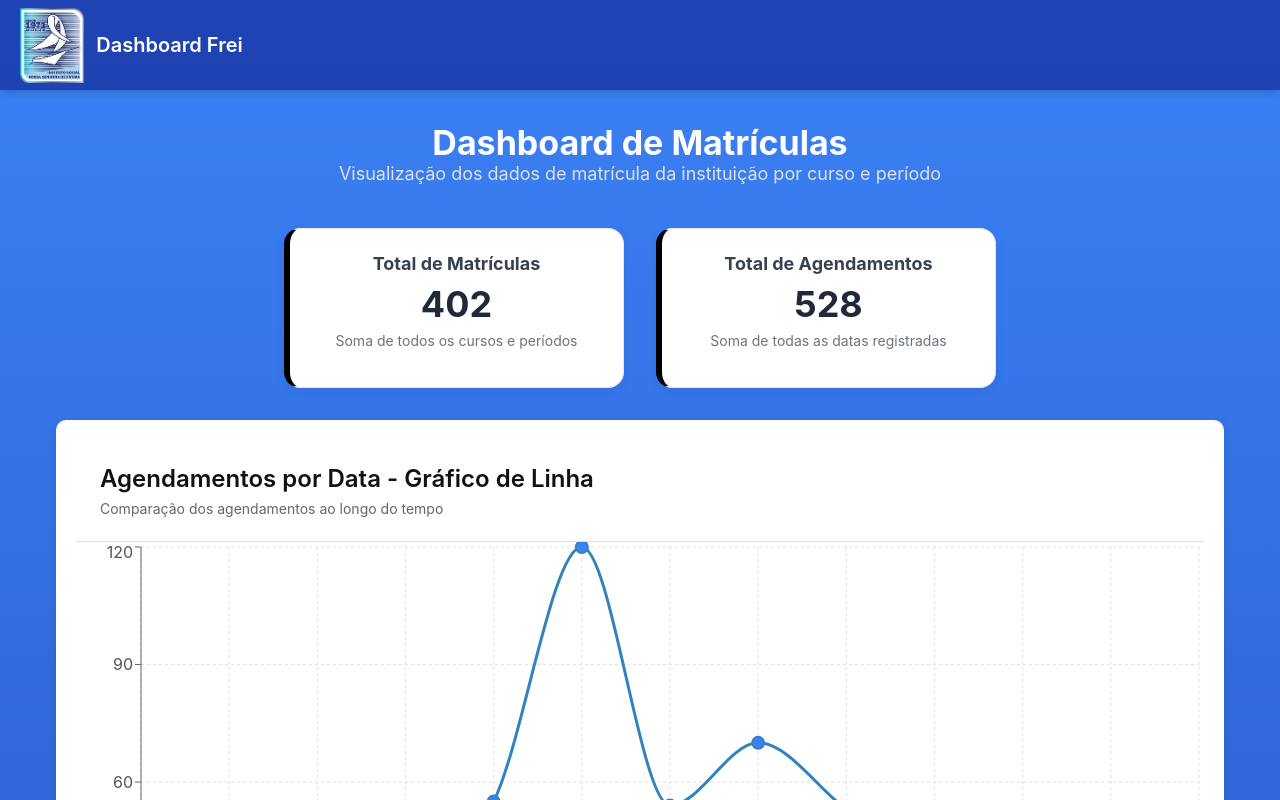
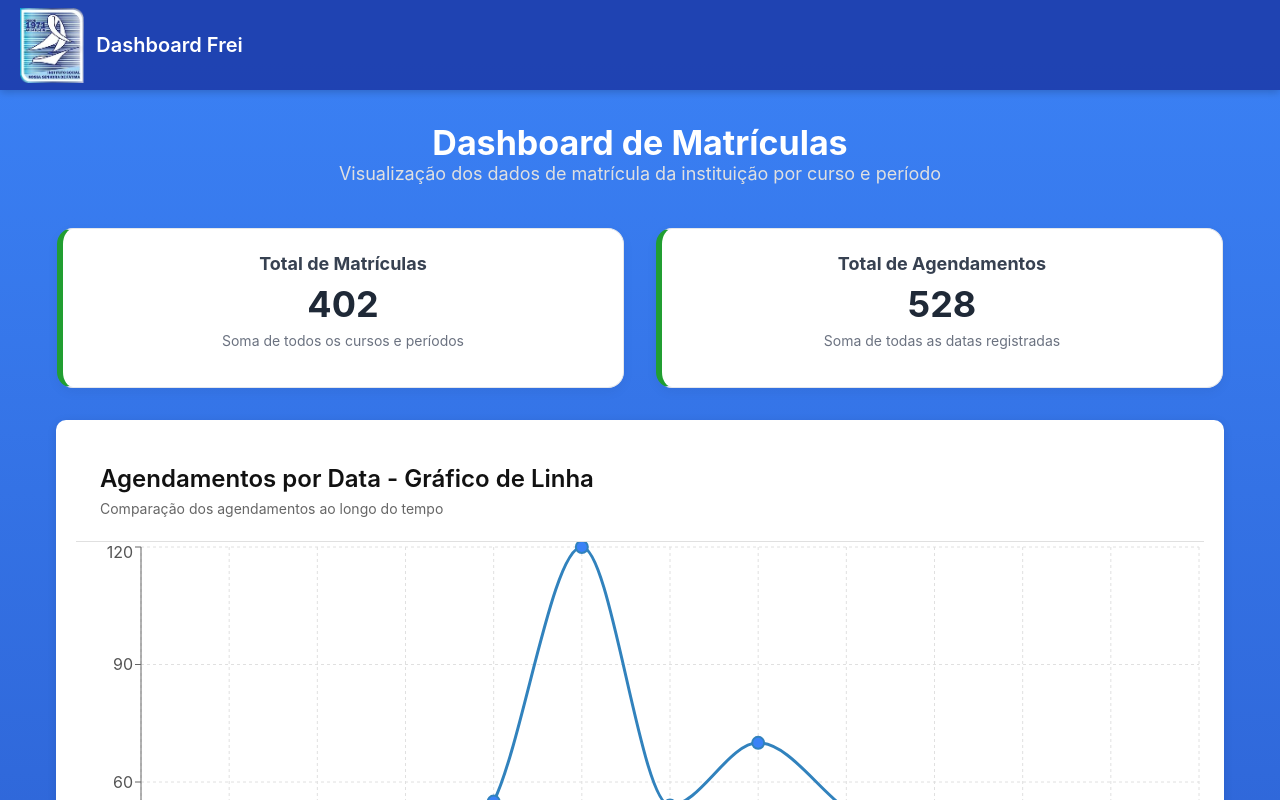
Before and after one commit to Caio-cco/ProjetoGraficos, a React (Vite) app: page / in a window 1280 px wide. Shown: the top 800 px of the page. Built offline with nearby package versions, Linux system fonts and the light colour scheme.

Commit message:
atualização de estilos e cards

```diff
--- a/src/components/graficoGlobal.scss
+++ b/src/components/graficoGlobal.scss
@@ -112,7 +112,7 @@ main {
   color: #374151;
 }
 
-.cards-container {
+.cartao-container {
   display: flex;
   gap: 32px;
   justify-content: center;
@@ -120,46 +120,51 @@ main {
   flex-wrap: wrap;
 }
 
-.card-res {
+.cartoes2,
+.cartoes3 {
   background: #ffffff;
   border: 1px solid #e5e7eb;
   border-radius: 16px;
   box-shadow: 0 4px 12px rgba(0, 0, 0, 0.05);
   padding: 24px;
-  width: 340px;
+  width: 567px;
   height: 160px;
   text-align: center;
   transition: all 0.3s ease;
   cursor: pointer;
 }
 
-.card-res:hover {
+.cartoes2:hover,
+.cartoes3:hover {
   transform: translateY(-4px);
   background-color: #dddddd;
 }
 
-.card-res h3 {
+.cartoes2 h3,
+.cartoes3 h3 {
   font-size: 18px;
   color: #374151;
   margin-bottom: 8px;
 }
 
-.card-res .valor {
+.cartoes2 .valor,
+.cartoes3 .valor {
   font-size: 36px;
   font-weight: 700;
   color: #1f2937;
   margin: 4px 0;
 }
 
-.card-res .desc {
+.cartoes2 .desc,
+.cartoes3 .desc {
   font-size: 14px;
   color: #6b7280;
 }
 
-.card-mat {
-  border-left: 6px solid #000000;
+.cartoes2 {
+  border-left: 6px solid #219e31;
 }
 
-.card-agend {
-  border-left: 6px solid #000000;
+.cartoes3 {
+  border-left: 6px solid #219e31;
 }
--- a/src/pages/Graficos.jsx
+++ b/src/pages/Graficos.jsx
@@ -54,14 +54,14 @@ export default function Graficos() {
             Visualização dos dados de matrícula da instituição por curso e período
           </p>
 
-          <div className="cards-container">
-            <div className="card-res card-mat">
+          <div className="cartao-container">
+            <div className="cartoes2">
               <h3>Total de Matrículas</h3>
               <p className="valor">{totalMatriculas}</p>
               <span className="desc">Soma de todos os cursos e períodos</span>
             </div>
 
-            <div className="card-res card-agend">
+            <div className="cartoes3">
               <h3>Total de Agendamentos</h3>
               <p className="valor">{totalAgendamentos}</p>
               <span className="desc">Soma de todas as datas registradas</span>
```
